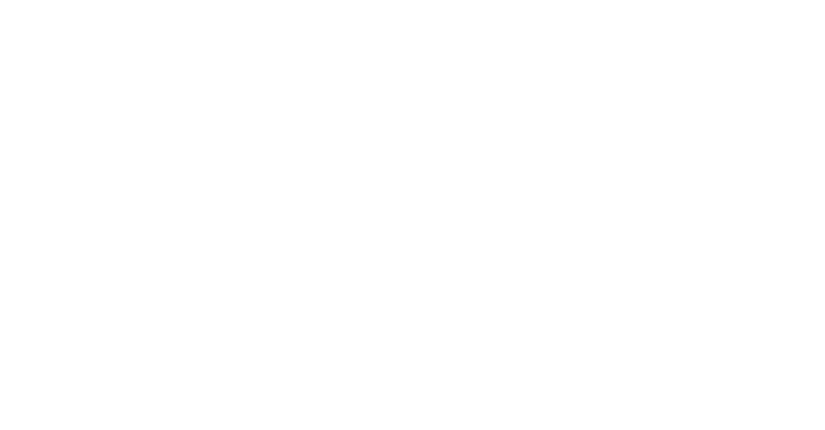
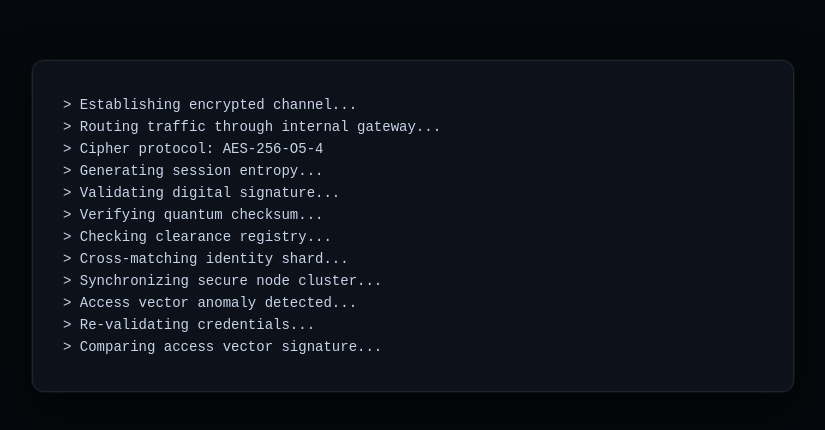
Before and after one commit to SeanGordaev/scpsearch-react-2026, a React (Create React App) app: page /WP in a window 1280 px wide. Before the commit this address had no page. Shown: the part 154-584 px from the top of the page, without its empty margins (248-1073 px from the left). Built offline with nearby package versions, Linux system fonts and the light colour scheme; the HTML template or start-up script is replaced by a standard one.

Commit message:
Add and Done with page WP

```diff
--- a/src/App.js
+++ b/src/App.js
@@ -2,6 +2,7 @@
 import { Home } from './pages/Home.js';
 import { SE } from './pages/SE.js';
 import { Data } from './components/data.js';
+import { WP } from './pages/WormProtocol.js';
 import './App.css';
 
 function App() {
@@ -11,7 +12,7 @@
         <Routes>
           <Route path='/' element={<div className='app'><Home/></div>}/>
           <Route path='/SE' element={<SE/>}/>
-          <Route path='/SE' element={<SE/>}/>
+          <Route path='/WP' element={<WP/>}/>
         </Routes>
       </BrowserRouter>
     </Data>
--- a/src/pages/WormProtocol.js
+++ b/src/pages/WormProtocol.js
@@ -1,7 +1,170 @@
+import "../style/WP.css";
+import { ReactTyped as Typed } from "react-typed";
+import { useState, useEffect } from "react";
+import { useNavigate } from "react-router-dom";
+
 export const WP = () => {
-    return (
-        <div>
-            Hello
-        </div>
-    )
-}
+  const [phase, setPhase] = useState(0);
+  const [progress, setProgress] = useState(0);
+  const [lines, setLines] = useState([]);
+  const nav = useNavigate();
+  const lineDelay = 250;
+
+  const bootSequence = [
+    "> Establishing encrypted channel...",
+    "> Routing traffic through internal gateway...",
+    "> Cipher protocol: AES-256-O5-4",
+    "> Generating session entropy...",
+    "> Validating digital signature...",
+    "> Verifying quantum checksum...",
+    "> Checking clearance registry...",
+    "> Cross-matching identity shard...",
+    "> Synchronizing secure node cluster...",
+    "> Access vector anomaly detected...",
+    "> Re-validating credentials...",
+    "> Comparing access vector signature...",
+  ];
+
+  const intrusionSequence = [
+    "> ALERT: UNAUTHORIZED ACCESS CONFIRMED",
+    "> ALERT: Unauthorized presence confirmed.",
+    "> CLEARANCE MISMATCH DETECTED",
+    "> USER NOT REGISTERED IN FOUNDATION INDEX",
+    "> ACCESS DENIED",
+    "> Logging intrusion attempt...",
+    "> Trace route initialized...",
+    "> Geo-location triangulation: ███████",
+    "> Threat level escalated to RED.",
+  ];
+
+  const emergencySequence = [
+    "> INITIATING EMERGENCY PROTOCOL Ω-4",
+    "> Isolating affected network segment...",
+    "> Deploying counter-intrusion daemons...",
+    "> Locking classified archives...",
+    "> Encrypting operational directives...",
+    "> Purging volatile memory sectors...",
+    "> Scrambling authentication residue...",
+    "> Activating fail-secure lockdown...",
+  ];
+
+  const finalSequence = [
+    "> MEMORY SECTOR WIPE COMPLETE",
+    "> SESSION SIGNATURE DESTROYED",
+    "> INCIDENT LOGGED IN CENTRAL ARCHIVE",
+    "> NODE LOCKED",
+    "[ ~~ THIS SYSTEM PROTECTS CRITICAL GLOBAL INFRASTRUCTURE ~~ ]",
+    "[ ~~ UNAUTHORIZED PRESENCE JEOPARDIZES WORLD SECURITY ~~ ]",
+    "[ !! FURTHER ACCESS REQUIRES LEVEL 4 OVERRIDE !! ]",
+  ];
+
+  // function - typing effect for lines
+  const pushLines = (arr, delay = lineDelay) => {
+    arr.forEach((line, i) => {
+      setTimeout(() => {
+        setLines((prev) => [...prev, line]);
+      }, i * delay);
+    });
+  };
+
+
+  useEffect(() => {
+    if (phase === 1) {
+      pushLines(bootSequence);
+      setTimeout(() => {
+        pushLines(intrusionSequence);
+        setPhase(2);
+      }, bootSequence.length * lineDelay + 900);
+    }
+
+    if (phase === 2) {
+      setTimeout(() => {
+        pushLines(emergencySequence);
+      }, intrusionSequence.length * lineDelay + 500);
+
+      let interval = setInterval(() => {
+        setProgress((prev) => {
+          if (prev >= 100) {
+            clearInterval(interval);
+            setPhase(3);
+            return 100;
+          }
+          return prev + 3;
+        });
+      }, lineDelay / 2);
+
+    }
+
+    if (phase === 3) {
+      setTimeout(() => {
+        pushLines(finalSequence);
+      }, 1000);
+    }
+
+  }, [phase]);
+
+  return (
+    <div className={`unauth-display ${phase >= 2 ? "emergency-mode" : ""}`}>
+
+      <div className="center">
+        {/* Title */}
+        {phase === 0 && (
+          <label className="title">
+            <Typed
+              strings={["SECURE FOUNDATION NODE ACCESS"]}
+              typeSpeed={50}
+              showCursor={false}
+              onComplete={() => {setTimeout(() => { setPhase(1); }, 500)}} // open terminal - delay of 500 ms
+            />
+          </label>
+        )}
+
+        {/* terminal */}
+        {phase >= 1 && (
+          <div className="terminal">
+            {lines.map((line, index) => (
+              <p
+                key={index}
+                className={
+                  line.includes("DENIED") ||
+                  line.includes("MISMATCH") ||
+                  line.includes("ALERT")
+                    ? "error"
+                    : line.includes("Ω")
+                    ? "critical"
+                    : ""
+                }
+              >
+                {line}
+              </p>
+            ))}
+
+            {phase >= 2 && (
+              <>
+                <div className="progress-bar">
+                  <div
+                    className="progress-fill"
+                    style={{ width: `${progress}%` }}
+                  ></div>
+                </div>
+                <p className="warning">
+                  {`> DATA PURGE SEQUENCE: ${progress}%`}
+                </p>
+              </>
+            )}
+          </div>
+        )}
+
+        {phase === 3 && (
+          <div className="return-panel">
+            <span>From ██████:</span>
+            <span>{"Need A Help?))"}</span>
+            <button onClick={() => nav("/")}>
+              RETURN
+            </button>
+          </div>
+        )}
+      </div>
+    </div>
+  );
+};
--- /dev/null
+++ b/src/style/WP.css
@@ -0,0 +1,142 @@
+.unauth-display {
+  height: 100vh;
+  background: #05080c;
+  color: #c7d4e8;
+  font-family: "Courier New", monospace;
+  display: flex;
+  align-items: center;
+  justify-content: center;
+  overflow: hidden;
+  position: relative;
+  transition: background 0.5s ease;
+
+}
+
+.unauth-display.emergency-mode::before {
+  position: absolute;
+  inset: 0;
+  content: '';
+  z-index: 0;
+  box-shadow: inset 0 0 210px rgba(255, 0, 0, 0.2);
+  animation: alarm 0.75s infinite alternate;
+  pointer-events: none;
+}
+
+.center {
+  width: 720px;
+}
+
+.title {
+  font-size: 20px;
+  letter-spacing: 2px;
+  margin-bottom: 40px;
+  color: #7e97b8;
+}
+
+.terminal {
+  background: rgba(15, 20, 28, 0.9);
+  border: 1px solid rgba(120, 150, 180, 0.15);
+  padding: 30px;
+  animation: fadeIn 0.5s ease forwards;
+}
+
+.terminal p {
+  margin: 6px 0;
+  font-size: 14px;
+  animation: appear 0.3s forwards;
+}
+
+.error {
+  color: #ff3b3b;
+  animation: flicker 0.3s backwards;
+}
+
+.warning {
+  color: #d9a441;
+}
+
+.critical {
+  color: #ff0000;
+  font-weight: bold;
+  text-shadow: 0 0 8px rgba(255, 0, 0, 0.8);
+}
+
+.progress-bar {
+  width: 100%;
+  height: 6px;
+  background: #111;
+  margin: 15px 0;
+  border: 1px solid #300;
+}
+
+.progress-fill {
+  height: 100%;
+  border-radius: 20px;
+  background: linear-gradient(to right, #700, #ff0000);
+  transition: width 0.1s linear;
+}
+
+.return-panel {
+  display: flex;
+  flex-direction: column;
+  gap: 10px;
+  margin-top: 30px;
+  text-align: center;
+
+  position: absolute;
+  bottom: 0;
+  right: 0;
+
+  border: 1px solid #444;
+  padding: 20px;
+  margin: 30px;
+
+  transform: translateX(20vw);
+
+  animation: return 1s forwards;
+}
+
+.return-panel button {
+  background: transparent;
+  border: 1px solid #444;
+  padding: 10px 20px;
+  color: #ccc;
+  cursor: pointer;
+  transition: 0.3s;
+}
+
+.return-panel button:hover {
+  border-color: #ff0000;
+  color: #ff0000;
+}
+
+
+/* animations */
+@keyframes fadeIn {
+  from { opacity: 0; transform: translateY(8px); }
+  to { opacity: 1; transform: translateY(0); }
+}
+
+@keyframes flicker {
+  from { opacity: 1; }
+  to { opacity: 0.5; }
+}
+@keyframes appear {
+  to { opacity: 1; }
+}
+
+@keyframes glitchMove {
+  from { background-position: 0 0; }
+  to { background-position: 0 10px; }
+}
+
+@keyframes alarm {
+  0% {opacity: 0;}
+  100% {opacity: 1;}
+}
+
+@keyframes return {
+  0% {transform: translateX(20vw);}
+  100% {transform: translateX(0vw);}
+
+}
```
